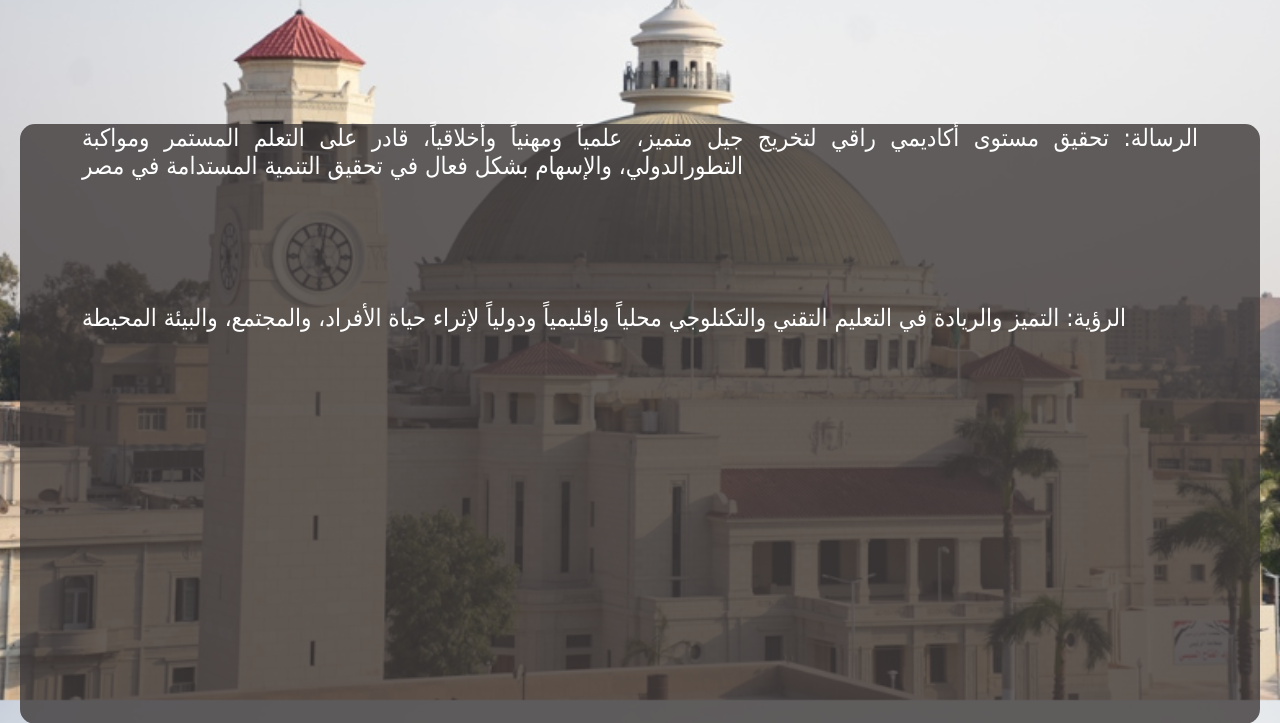
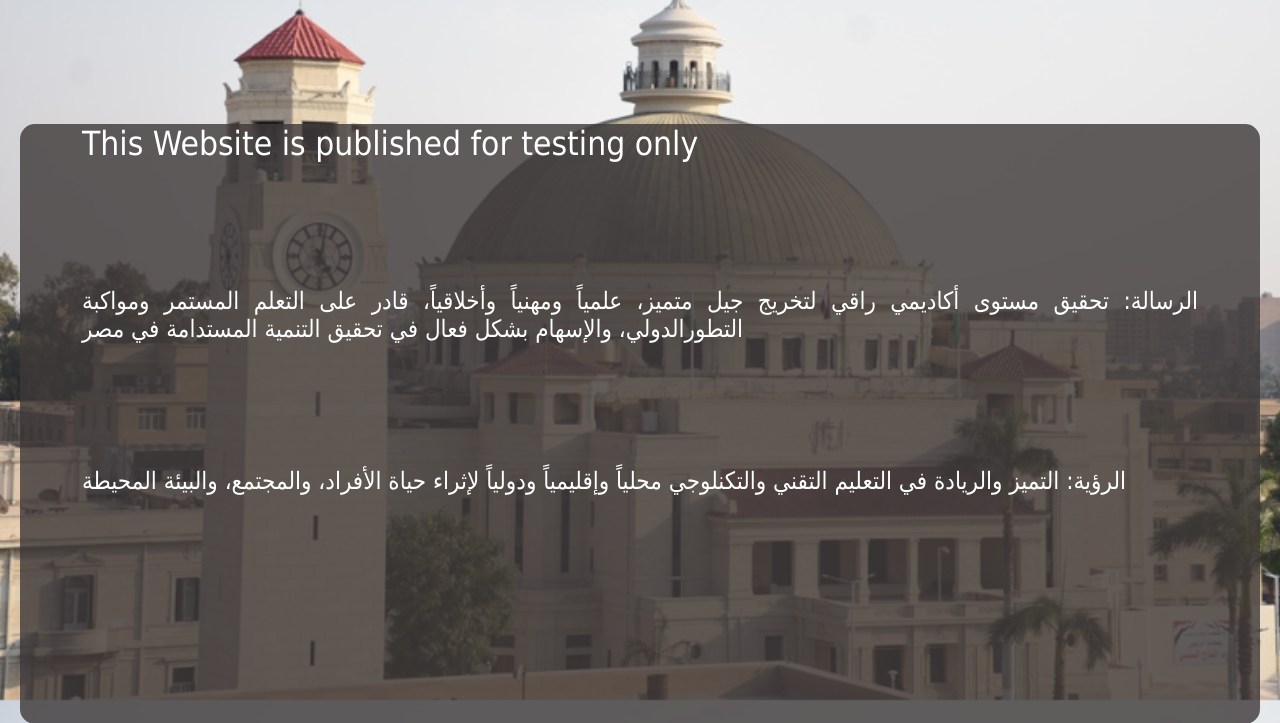
Before and after one commit to Almahil249/studentsaffairs1, a Django app: page /Home.html/ in a window 1280 px wide. Shown: the part 100-823 px from the top of the page. Run offline with Django 5.2, Linux system fonts and the light colour scheme.

Commit message:
Update Home.html

```diff
--- a/students/templates/Home.html
+++ b/students/templates/Home.html
@@ -15,8 +15,18 @@ Student Affairs Website
 
     <div class="post-content">
         <p style="text-align: justify;">
+           <span style="font-size: 25pt; font-family: tahoma, arial, helvetica, sans-serif;">
+                        This Website is published for testing only
+
+           </span>
+       </p>
+   </div>
+
+    <div class="post-content">
+        <p style="text-align: justify;">
            <span style="font-size: 18pt; font-family: tahoma, arial, helvetica, sans-serif;">
                الرسالة: تحقيق مستوى أكاديمي راقي لتخريج جيل متميز، علمياً ومهنياً وأخلاقياً، قادر على التعلم المستمر ومواكبة التطورالدولي، والإسهام بشكل فعال في تحقيق التنمية المستدامة في مصر
+
            </span>
        </p>
    </div>
```
